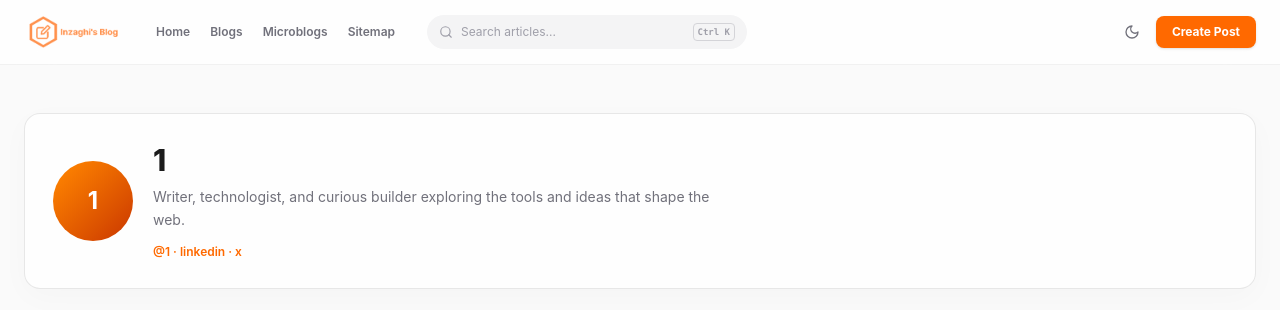
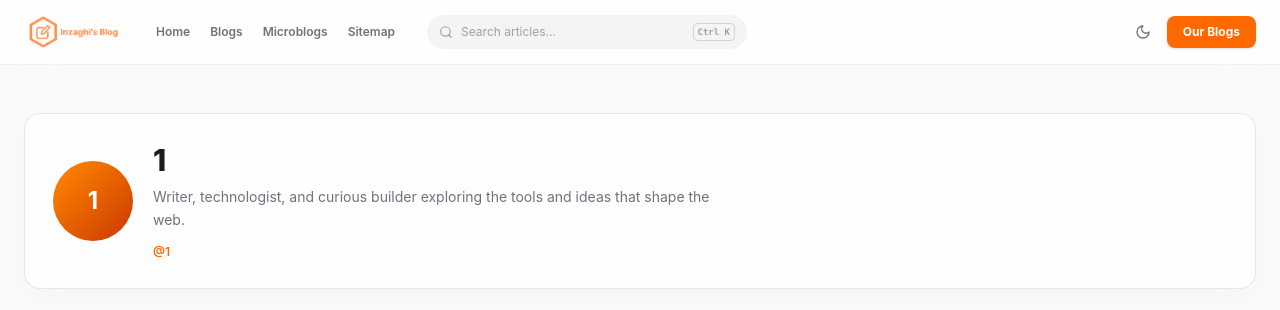
Before and after one commit to inzaghidev/Inzaghis-Blog-Aggregator, a Next.js app: page /authors/1 in a window 1280 px wide. Shown: the top 310 px of the page. Built offline with nearby package versions, Linux system fonts and the light colour scheme; no server answers.

Commit message:
Improved some Files in Header, Footer, and Author Links

```diff
--- a/app/authors/[slug]/page.tsx
+++ b/app/authors/[slug]/page.tsx
@@ -1,15 +1,24 @@
 import { getArticles } from "@/lib/blogger/service";
 import { ArticleCard } from "@/components/articles/article-card";
+import Link from "next/link";
 export default async function Author({
   params,
 }: {
   params: Promise<{ slug: string }>;
 }) {
-  const name = (await params).slug
+  const slug = (await params).slug;
+  const name = slug
     .split("-")
     .map((s) => s[0].toUpperCase() + s.slice(1))
     .join(" ");
   const articles = await getArticles();
+
+  // Find the Blogger profile ID from any article by this author
+  const authorArticle = articles.find(
+    (a) => a.author.name.toLowerCase() === name.toLowerCase()
+  );
+  const profileId = authorArticle?.author.profileId;
+
   return (
     <main className="mx-auto max-w-7xl px-4 py-12 sm:px-6">
       <section className="paper flex flex-col items-start gap-5 rounded-2xl p-7 sm:flex-row sm:items-center">
@@ -23,7 +32,18 @@ export default async function Author({
             ideas that shape the web.
           </p>
           <p className="mt-3 text-xs font-semibold text-orange-500">
-            @{(await params).slug} · linkedin · x
+            {profileId ? (
+              <Link
+                href={`https://www.blogger.com/profile/${profileId}`}
+                target="_blank"
+                rel="noopener noreferrer"
+                className="hover:underline"
+              >
+                @{slug}
+              </Link>
+            ) : (
+              <>@{slug}</>
+            )}
           </p>
         </div>
       </section>
--- a/app/posts/[id]/page.tsx
+++ b/app/posts/[id]/page.tsx
@@ -52,7 +52,10 @@ export default async function Post({
             <p className="text-[10px] font-bold uppercase tracking-wider text-orange-500">
               {article.labels.slice(0, 3).join(" · ")}
             </p>
-            <Link href={article.url} className="flex rounded-lg bg-orange-400 gap-3 px-4 py-2 mr-auto md:mr-0! min-w-0 items-center active:scale-95 transition-all duration-200 text-xs text-white hover:bg-orange-500! hover:text-white">
+            <Link
+              href={article.url}
+              className="flex rounded-lg bg-orange-400 gap-3 px-4 py-2 mr-auto md:mr-0! min-w-0 items-center active:scale-95 transition-all duration-200 text-xs text-white hover:bg-orange-500! hover:text-white"
+            >
               Original Post
             </Link>
           </div>
@@ -70,7 +73,10 @@ export default async function Post({
               <span className="grid size-9 place-items-center rounded-full bg-orange-500 font-bold text-white">
                 {article.author.name[0]}
               </span>
-              <Link href={`/authors/${authorSlug}`} className="hover:underline">
+              <Link
+                href={`/authors/${authorSlug}`}
+                className="rounded-lg gap-3 px-3 py-2 mr-auto md:mr-0! min-w-0 items-center active:scale-95 transition-all duration-200 text-xs text-black dark:text-white hover:bg-gray-200! hover:dark:bg-gray-800!"
+              >
                 <b>{article.author.name}</b>
                 <br />
                 <span className="text-zinc-400">Author & Editor</span>
@@ -108,14 +114,14 @@ export default async function Post({
               className="mt-4 h-24 w-full rounded-xl bg-zinc-100 p-3 text-xs outline-none dark:bg-zinc-900"
               placeholder="Share your thoughts…"
             />
-            <button className="mt-3 rounded-full bg-orange-500 px-4 py-2 text-xs font-bold text-white">
+            <button className="mt-3 rounded-full bg-orange-500 px-4 py-2 text-sm font-bold tracking-wide text-white">
               Post comment
             </button>
           </section>
         </article>
         <aside className="h-fit space-y-5 lg:sticky lg:top-24">
           <div className="paper rounded-2xl p-5">
-            <p className="text-xs font-bold">In this article</p>
+            <p className="text-sm font-bold tracking-wide">In this article</p>
             <a href="#" className="mt-4 block text-xs text-orange-600">
               The synchronous change
             </a>
@@ -124,7 +130,7 @@ export default async function Post({
             </a>
           </div>
           <div className="paper rounded-2xl p-5">
-            <p className="text-xs font-bold">Share</p>
+            <p className="text-sm font-bold tracking-wide">Share</p>
             <div className="mt-3 flex gap-2">
               <button className="rounded-lg bg-zinc-100 p-2 dark:bg-zinc-800">
                 <Share2 className="size-4" />
--- a/components/layout/footer.tsx
+++ b/components/layout/footer.tsx
@@ -25,13 +25,35 @@ export function Footer() {
           </span>
         </div>
         <nav className="sm:ml-auto flex flex-wrap gap-4 items-center">
-          <Link href="/about">About</Link>
-          <Link href="/blogs">Blogs</Link>
-          <Link href="/microblogs">Microblogs</Link>
-          <Link href="/privacy">Privacy Policy</Link>
-          <Link href="/disclaimer">Terms of Service</Link>
-          <Link href="/sitemap-client">Sitemap</Link>
-          <Link href="/rss.xml">RSS</Link>
+          <Link className="hover:text-orange-500" href="/about">
+            About
+          </Link>
+          <Link className="hover:text-orange-500" href="/blogs">
+            Blogs
+          </Link>
+          <Link className="hover:text-orange-500" href="/microblogs">
+            Microblogs
+          </Link>
+          <Link className="hover:text-orange-500" href="/privacy">
+            Privacy Policy
+          </Link>
+          <Link className="hover:text-orange-500" href="/disclaimer">
+            Terms of Service
+          </Link>
+          <Link className="hover:text-orange-500" href="/sitemap-client">
+            Sitemap
+          </Link>
+          <Link className="hover:text-orange-500" href="/rss.xml">
+            RSS
+          </Link>
+          <Link
+            href="https://linktr.ee/inzaghigroup"
+            target="_blank"
+            rel="noopener noreferrer"
+            className="font-semibold text-green-700 dark:text-green-300 hover:text-green-900 hover:dark:text-green-100"
+          >
+            Linktree Inzaghi's Group
+          </Link>
           <GitHubButton
             href="https://github.com/inzaghidev/Inzaghis-Blog-Aggregator"
             data-color-scheme="no-preference: light; light: light; dark: dark;"
--- a/components/layout/header.tsx
+++ b/components/layout/header.tsx
@@ -213,10 +213,10 @@ export function Header() {
 
           {/* Create Post */}
           <Link
-            href="/admin"
+            href="/blog-lists"
             className="hidden rounded-lg bg-orange-500 px-4 py-2 text-xs font-bold text-white shadow-sm hover:bg-orange-600 hover:shadow-md active:scale-95 transition-all duration-200 md:block"
           >
-            Create Post
+            Our Blogs
           </Link>
 
           {/* Hamburger */}
@@ -295,11 +295,11 @@ export function Header() {
             </Link>
 
             <Link
-              href="/admin"
+              href="/blog-lists"
               className="mx-5 mt-3 rounded-lg bg-orange-500 px-4 py-3 text-center text-sm font-bold text-white hover:bg-orange-600 active:scale-95 transition-all duration-200"
               onClick={() => setOpen(false)}
             >
-              Create Post
+              Our Blogs
             </Link>
           </nav>
         </div>
--- a/lib/blogger/service.ts
+++ b/lib/blogger/service.ts
@@ -298,7 +298,7 @@ const normalize = (
     url: `/posts/${post.id}`,
     cover,
     labels: post.labels || ["Technology"],
-    author: { name: post.author?.displayName || "Inzaghi's Blog" },
+    author: { name: post.author?.displayName || "Inzaghi's Blog", profileId: post.author?.id },
     views: 0,
     comments: 0,
   };
--- a/lib/blogger/types.ts
+++ b/lib/blogger/types.ts
@@ -11,7 +11,7 @@ export type Article = {
   url: string;
   cover: string;
   labels: string[];
-  author: { name: string; avatar?: string; bio?: string };
+  author: { name: string; profileId?: string; avatar?: string; bio?: string };
   views?: number;
   comments?: number;
 };
```
